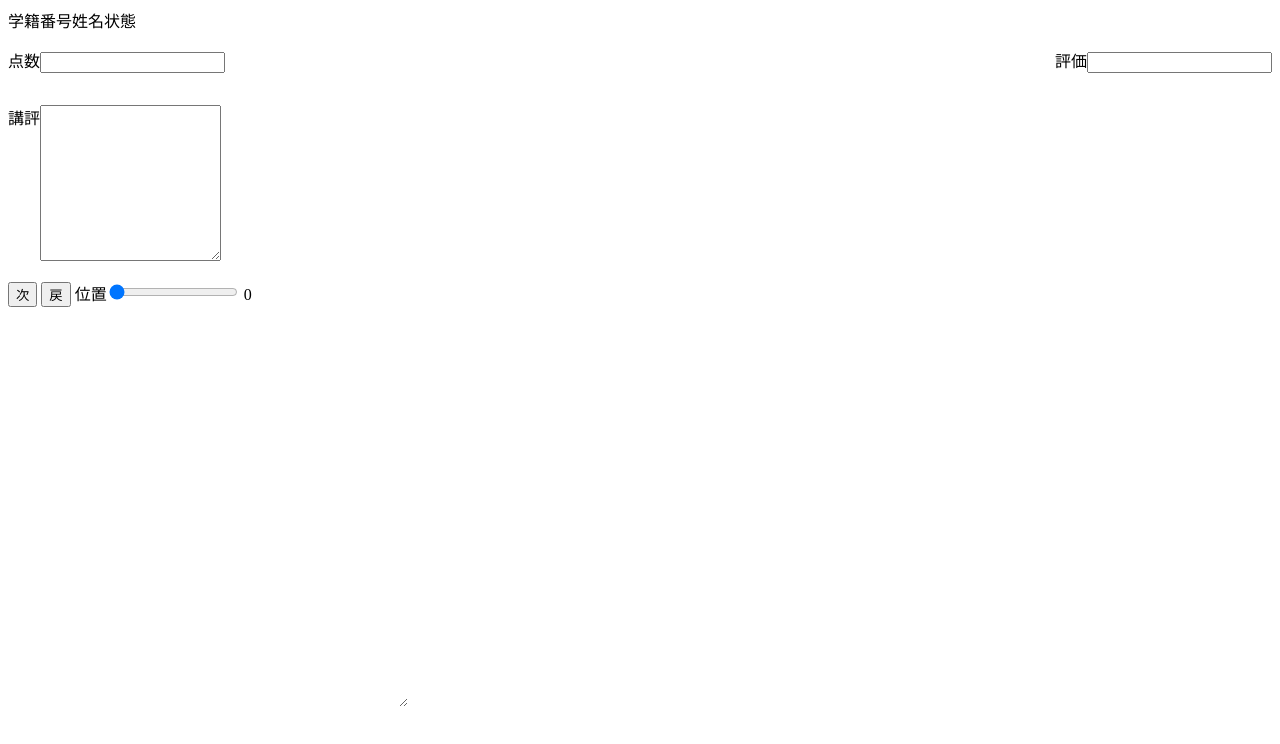
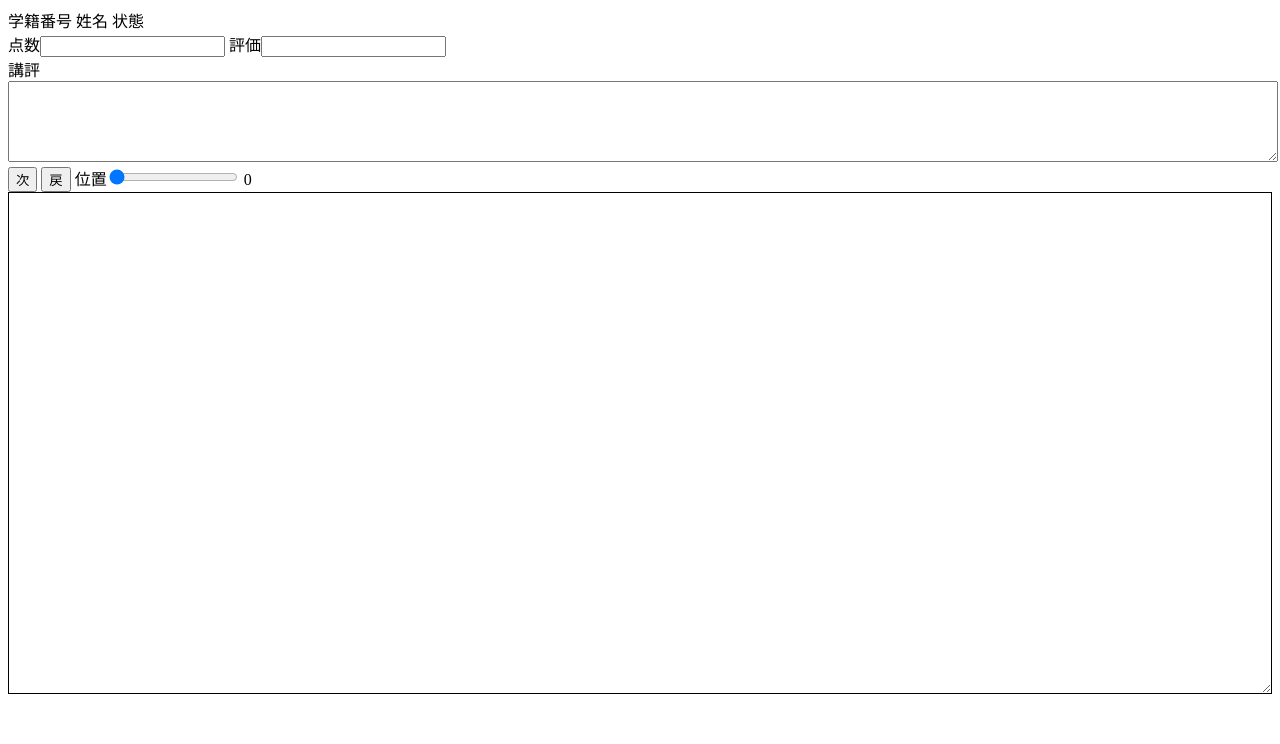
Before and after one commit to a3suger/manaba_scoring, an Electron app: page score.html in a window 1280 px wide. Drawn offline with Linux system fonts and the light colour scheme.

Commit message:
refine layout

```diff
--- a/score.css
+++ b/score.css
@@ -1,22 +1,19 @@
-div#student_info {
-    display: flex;
-}
-div#input_part_score {
-    display: flex;
-    justify-content: space-between;
+.form_item_div {
+    width : 100% ;
 }
 div#input_part_comment {
-    display: flex;
+    width : 100% ;
+}
+textarea#student_comment {
+    width: 100% ;
 }
 div#student_comment {
     width : 100% ;
 }
-div#input_pane {
-    display: block;
+div#form_panel {
+    border: solid thin black;
+    /*width: 400px;*/
+    height: 500px;
+    overflow-y: scroll;
+    resize : vertical;
 }
-div#form_panel {
-    width: 400px;
-    height: 400px;
-    overflow-y: scroll;
-    resize: both;
-}
--- a/score.html
+++ b/score.html
@@ -6,28 +6,26 @@
     <link rel="stylesheet" type="text/css" href="score.css">
 </head>
 <body>
-<div id="search"></div>
-<div class="form">
-    <div class="form_main">
+<div class="body_item_div" id="form_div">
     <form id="form">
-            <div id="input_pane">
+        <div clsss="form_item_div" id="input_pane">
             <div id="student_info">
-                    <span id="student_id">学籍番号</span>
-                    <span id="student_name">姓名</span>
-                    <span id="student_status">状態</span>
+                <span class="student_info_item" id="student_id">学籍番号</span>
+                <span class="student_info_item" id="student_name">姓名</span>
+                <span class="student_info_item" id="student_status">状態</span>
             </div>
         </div>
-            <span id="input_part">
+        <div clsss="form_item_div" id="input_part">
             <div id="input_part_score">
-                <p><label for="student_score">点数</label><input type="text" id="student_score"/></p>
-                <p><label for="student_mark">評価</label><input type="text" id="student_mark"/></p>
+                <label for="student_score">点数</label><input type="text" id="student_score"/>
+                <label for="student_mark">評価</label><input type="text" id="student_mark"/>
             </div>
             <div id="input_part_comment">
-                <p><label for="student_comment">講評</label></p>
-                <p><textarea id="student_comment" rows=10></textarea></p>
+                <div><label for="student_comment">講評</label></div>
+                <div><textarea id="student_comment" rows=5></textarea></div>
             </div>
-            </span>
-            <div>
+        </div>
+        <div clsss="form_div_item" id="input_control">
             <button id="button_next" type=button onclick="up()">次</button>
             <button type=button onclick="down()">戻</button>
             <label for="range">位置</label><input type="range" id="range" min="0" max="100" value="0" step="1" oninput="document.getElementById('range_value').innerText=this.value" onchange="go()"/>
@@ -35,8 +33,8 @@
         </div>
     </form>
 </div>
-    <div id="form_panel">
-    </div>
+<div class="body_item_div" id="form_panel_outer">
+    <div class="body_item_div" id="form_panel"></div>
 </div>
 </body>
 <script src="score.js"></script>
```
Lines whose indentation alone changed are shown as unchanged.
